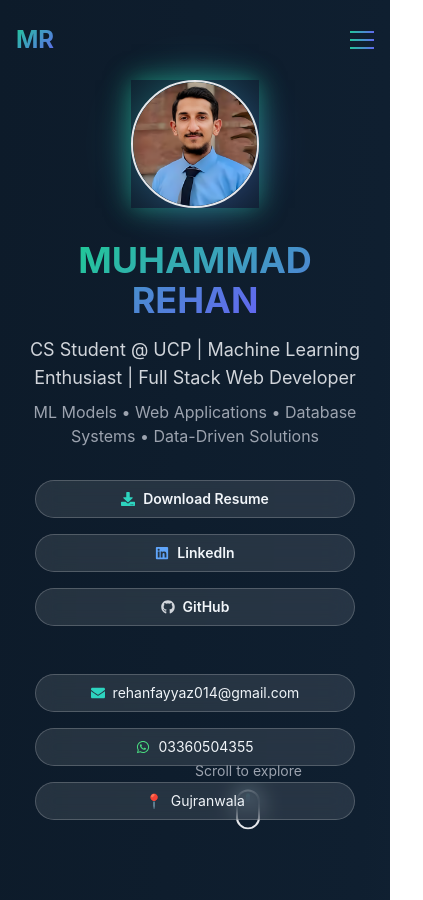
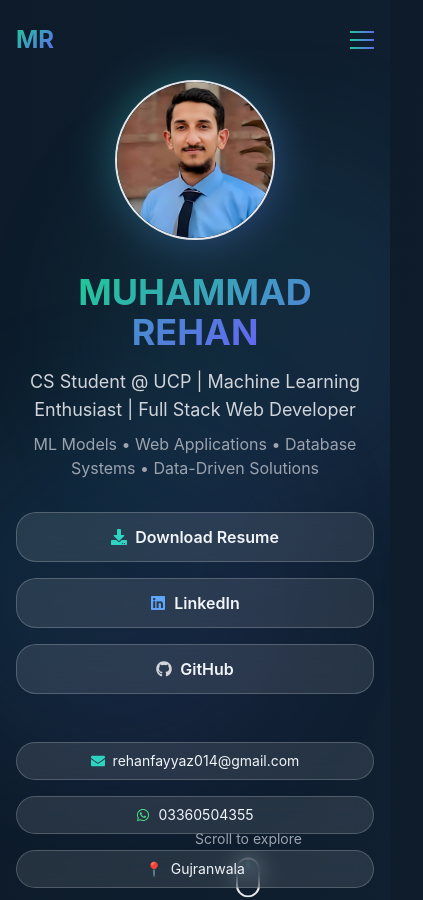
Before and after one commit to rehanfayyaz014/my-portfolio, a React (Vite) app: page / in a window 390 px wide. Shown: the top 900 px of the page, 423 px wide, since content can reach past the window. Built offline with nearby package versions, Linux system fonts and the light colour scheme.

Commit message:
Revert "Improve mobile UX and animations"
This reverts commit 515041c2108b5a1f14603aef859e8b5b851414c9.

```diff
--- a/src/components/About.jsx
+++ b/src/components/About.jsx
@@ -35,10 +35,10 @@ const About = () => {
   };
 
   const itemVariants = {
-    hidden: { opacity: 0, scale: 0.9 },
+    hidden: { opacity: 0, y: 20 },
     visible: {
       opacity: 1,
-      scale: 1,
+      y: 0,
       transition: { duration: 0.6 },
     },
   };
--- a/src/components/Contact.jsx
+++ b/src/components/Contact.jsx
@@ -58,10 +58,10 @@ const Contact = () => {
   };
 
   const itemVariants = {
-    hidden: { opacity: 0, scale: 0.9 },
+    hidden: { opacity: 0, y: 20 },
     visible: {
       opacity: 1,
-      scale: 1,
+      y: 0,
       transition: { duration: 0.6 },
     },
   };
@@ -145,9 +145,8 @@ const Contact = () => {
                     href={social.href}
                     target={social.label !== 'Email' && social.label !== 'Phone' ? '_blank' : '_self'}
                     rel="noopener noreferrer"
-                    className="glass bg-white/10 backdrop-blur-md border border-white/20 p-3 md:p-4 rounded-lg flex items-center gap-4 hover:glow-teal transition-all group"
+                    className="glass p-4 rounded-lg flex items-center gap-4 hover:glow-teal transition-all group"
                     whileHover={{ x: 5 }}
-                    whileTap={{ scale: 0.97 }}
                   >
                     <div className="w-12 h-12 rounded-full bg-gradient-primary flex items-center justify-center group-hover:scale-110 transition-transform">
                       <Icon className="text-white text-lg" />
@@ -190,7 +189,7 @@ const Contact = () => {
                   onChange={handleChange}
                   placeholder="Your name"
                   required
-                  className="w-full glass bg-white/10 backdrop-blur-md border border-white/20 px-4 py-2 md:py-3 rounded-lg text-sm md:text-base text-white placeholder-gray-400 focus:outline-none focus:border-teal-400 transition-all"
+                  className="w-full glass px-4 py-3 rounded-lg bg-white/5 border border-white/10 text-white placeholder-gray-400 focus:outline-none focus:border-teal-400 transition-all"
                   whileFocus={{ scale: 1.02 }}
                 />
               </div>
@@ -205,7 +204,7 @@ const Contact = () => {
                   onChange={handleChange}
                   placeholder="your@email.com"
                   required
-                  className="w-full glass bg-white/10 backdrop-blur-md border border-white/20 px-4 py-2 md:py-3 rounded-lg text-sm md:text-base text-white placeholder-gray-400 focus:outline-none focus:border-teal-400 transition-all"
+                  className="w-full glass px-4 py-3 rounded-lg bg-white/5 border border-white/10 text-white placeholder-gray-400 focus:outline-none focus:border-teal-400 transition-all"
                   whileFocus={{ scale: 1.02 }}
                 />
               </div>
@@ -220,7 +219,7 @@ const Contact = () => {
                   placeholder="Your message here..."
                   rows="5"
                   required
-                  className="w-full glass bg-white/10 backdrop-blur-md border border-white/20 px-4 py-2 md:py-3 rounded-lg text-sm md:text-base text-white placeholder-gray-400 focus:outline-none focus:border-teal-400 transition-all resize-none"
+                  className="w-full glass px-4 py-3 rounded-lg bg-white/5 border border-white/10 text-white placeholder-gray-400 focus:outline-none focus:border-teal-400 transition-all resize-none"
                   whileFocus={{ scale: 1.02 }}
                 />
               </div>
@@ -239,7 +238,7 @@ const Contact = () => {
               {/* Submit Button */}
               <motion.button
                 type="submit"
-                className="w-full glass bg-white/10 backdrop-blur-md border border-white/20 px-4 py-2 md:px-6 md:py-3 rounded-lg font-semibold text-sm md:text-base bg-gradient-to-r from-teal-500/20 to-indigo-500/20 hover:glow-teal transition-all"
+                className="w-full glass px-6 py-3 rounded-lg font-semibold bg-gradient-to-r from-teal-500/20 to-indigo-500/20 hover:glow-teal transition-all"
                 whileHover={{ scale: 1.02 }}
                 whileTap={{ scale: 0.98 }}
               >
--- a/src/components/Education.jsx
+++ b/src/components/Education.jsx
@@ -15,10 +15,10 @@ const Education = () => {
   };
 
   const itemVariants = {
-    hidden: { opacity: 0, scale: 0.9 },
+    hidden: { opacity: 0, x: -20 },
     visible: {
       opacity: 1,
-      scale: 1,
+      x: 0,
       transition: { duration: 0.6 },
     },
   };
--- a/src/components/Hero.jsx
+++ b/src/components/Hero.jsx
@@ -18,18 +18,18 @@ const Hero = () => {
   };
 
   const itemVariants = {
-    hidden: { opacity: 0, scale: 0.9 },
+    hidden: { opacity: 0, y: 20 },
     visible: {
       opacity: 1,
-      scale: 1,
-      transition: { duration: 0.6, ease: 'easeOut' },
+      y: 0,
+      transition: { duration: 0.8, ease: 'easeOut' },
     },
   };
 
   return (
     <section id="home" className="min-h-screen flex items-center justify-center relative px-4 sm:px-8 pt-20">
       {/* Animated Background Elements */}
-      <div className="absolute inset-0 overflow-hidden hidden sm:block">
+      <div className="absolute inset-0 overflow-hidden">
         <motion.div
           className="absolute w-96 h-96 bg-gradient-primary rounded-full blur-3xl opacity-10"
           animate={{ x: [-50, 50], y: [-50, 50] }}
@@ -47,8 +47,7 @@ const Hero = () => {
       <motion.div
         variants={containerVariants}
         initial="hidden"
-        whileInView="visible"
-        viewport={{ once: true, amount: 0.2 }}
+        animate="visible"
         className="relative z-10 max-w-4xl w-full text-center"
       >
         {/* Profile Picture */}
@@ -57,7 +56,7 @@ const Hero = () => {
           className="mb-8 flex justify-center"
         >
           <motion.div
-            className="relative w-32 h-32 sm:w-40 sm:h-40 md:w-48 md:h-48 shadow-[0_0_24px_rgba(32,201,151,0.55)]"
+            className="relative w-40 h-40 sm:w-48 sm:h-48"
             whileHover={{ scale: 1.05 }}
             transition={{ type: 'spring', stiffness: 300, damping: 20 }}
           >
@@ -96,12 +95,12 @@ const Hero = () => {
         {/* Action Buttons */}
         <motion.div
           variants={itemVariants}
-          className="flex flex-col md:flex-row gap-4 justify-center mb-12 w-full max-w-xs sm:max-w-md md:max-w-none mx-auto md:mx-0"
+          className="flex flex-col sm:flex-row gap-4 justify-center mb-12"
         >
           <motion.a
             href="/Muhammad_Rehan_Resume.pdf"
             download="Muhammad_Rehan_Resume.pdf"
-            className="glass bg-white/10 backdrop-blur-md border border-white/20 px-4 py-2 md:px-8 md:py-3 rounded-lg font-semibold text-sm md:text-base flex items-center justify-center gap-2 hover:bg-opacity-20 transition-all hover:glow-teal"
+            className="glass px-8 py-3 rounded-lg font-semibold flex items-center justify-center gap-2 hover:bg-opacity-20 transition-all hover:glow-teal"
             whileHover={{ y: -5, scale: 1.05 }}
             whileTap={{ scale: 0.95 }}
           >
@@ -113,7 +112,7 @@ const Hero = () => {
             href={portfolioData.socials.linkedin}
             target="_blank"
             rel="noopener noreferrer"
-            className="glass bg-white/10 backdrop-blur-md border border-white/20 px-4 py-2 md:px-8 md:py-3 rounded-lg font-semibold text-sm md:text-base flex items-center justify-center gap-2 hover:bg-opacity-20 transition-all"
+            className="glass px-8 py-3 rounded-lg font-semibold flex items-center justify-center gap-2 hover:bg-opacity-20 transition-all"
             whileHover={{ y: -5, scale: 1.05 }}
             whileTap={{ scale: 0.95 }}
           >
@@ -125,7 +124,7 @@ const Hero = () => {
             href={portfolioData.socials.github}
             target="_blank"
             rel="noopener noreferrer"
-            className="glass bg-white/10 backdrop-blur-md border border-white/20 px-4 py-2 md:px-8 md:py-3 rounded-lg font-semibold text-sm md:text-base flex items-center justify-center gap-2 hover:bg-opacity-20 transition-all"
+            className="glass px-8 py-3 rounded-lg font-semibold flex items-center justify-center gap-2 hover:bg-opacity-20 transition-all"
             whileHover={{ y: -5, scale: 1.05 }}
             whileTap={{ scale: 0.95 }}
           >
@@ -137,11 +136,11 @@ const Hero = () => {
         {/* Contact Info */}
         <motion.div
           variants={itemVariants}
-          className="flex flex-col sm:flex-row gap-4 justify-center text-sm mb-8 w-full max-w-xs sm:max-w-md md:max-w-none mx-auto md:mx-0"
+          className="flex flex-col sm:flex-row gap-4 justify-center text-sm mb-8"
         >
           <motion.a
             href={`mailto:${personal.email}`}
-            className="glass bg-white/10 backdrop-blur-md border border-white/20 px-4 py-2 md:px-6 md:py-2 rounded-lg hover:bg-opacity-20 transition-all flex items-center justify-center gap-2 text-sm md:text-base"
+            className="glass px-6 py-2 rounded-lg hover:bg-opacity-20 transition-all flex items-center justify-center gap-2"
             whileHover={{ y: -5, scale: 1.05 }}
             whileTap={{ scale: 0.95 }}
           >
@@ -152,7 +151,7 @@ const Hero = () => {
             href="https://wa.me/923360504355"
             target="_blank"
             rel="noopener noreferrer"
-            className="glass bg-white/10 backdrop-blur-md border border-white/20 px-4 py-2 md:px-6 md:py-2 rounded-lg hover:bg-opacity-20 transition-all flex items-center justify-center gap-2 hover:shadow-lg hover:shadow-green-500/50 text-sm md:text-base"
+            className="glass px-6 py-2 rounded-lg hover:bg-opacity-20 transition-all flex items-center justify-center gap-2 hover:shadow-lg hover:shadow-green-500/50"
             whileHover={{ y: -5, scale: 1.05 }}
             whileTap={{ scale: 0.95 }}
           >
@@ -160,7 +159,7 @@ const Hero = () => {
             {personal.phone}
           </motion.a>
           <motion.div
-            className="glass bg-white/10 backdrop-blur-md border border-white/20 px-4 py-2 md:px-6 md:py-2 rounded-lg flex items-center justify-center gap-2 cursor-default text-sm md:text-base"
+            className="glass px-6 py-2 rounded-lg flex items-center justify-center gap-2 cursor-default"
             whileHover={{ y: -5 }}
           >
             <span className="text-teal-400">📍</span>
--- a/src/components/Projects.jsx
+++ b/src/components/Projects.jsx
@@ -17,10 +17,10 @@ const Projects = () => {
   };
 
   const projectVariants = {
-    hidden: { opacity: 0, scale: 0.9 },
+    hidden: { opacity: 0, y: 20 },
     visible: {
       opacity: 1,
-      scale: 1,
+      y: 0,
       transition: { duration: 0.6 },
     },
   };
@@ -30,7 +30,7 @@ const Projects = () => {
       <div className="max-w-6xl mx-auto">
         {/* Background Animation */}
         <motion.div
-          className="absolute inset-0 pointer-events-none hidden sm:block"
+          className="absolute inset-0 pointer-events-none"
           initial={{ opacity: 0 }}
           whileInView={{ opacity: 0.1 }}
           transition={{ duration: 1 }}
@@ -165,7 +165,7 @@ const Projects = () => {
             href={portfolioData.socials.github}
             target="_blank"
             rel="noopener noreferrer"
-            className="glass bg-white/10 backdrop-blur-md border border-white/20 px-4 py-2 md:px-8 md:py-3 rounded-lg font-semibold text-sm md:text-base inline-flex items-center gap-2 hover:glow-teal transition-all"
+            className="glass px-8 py-3 rounded-lg font-semibold inline-flex items-center gap-2 hover:glow-teal transition-all"
             whileHover={{ scale: 1.05 }}
             whileTap={{ scale: 0.95 }}
           >
--- a/src/globals.css
+++ b/src/globals.css
@@ -12,16 +12,11 @@ html {
   scroll-behavior: smooth;
 }
 
-html,
-body,
-#root {
-  overflow-x: hidden;
-}
-
 body {
   background: linear-gradient(135deg, #0d1b2a 0%, #1a2a3f 100%);
   color: #f1f5f9;
   font-family: -apple-system, BlinkMacSystemFont, 'Segoe UI', Roboto, Oxygen, Ubuntu, Cantarell, sans-serif;
+  overflow-x: hidden;
 }
 
 /* Scrollbar Styling */
```
